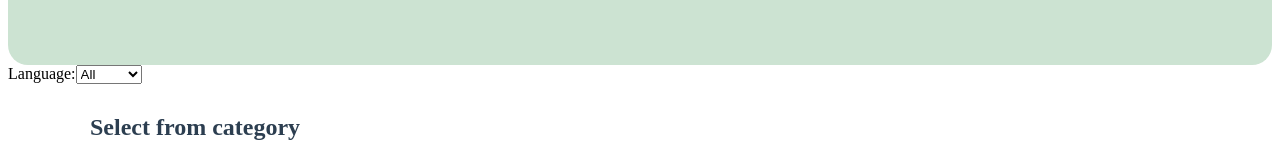
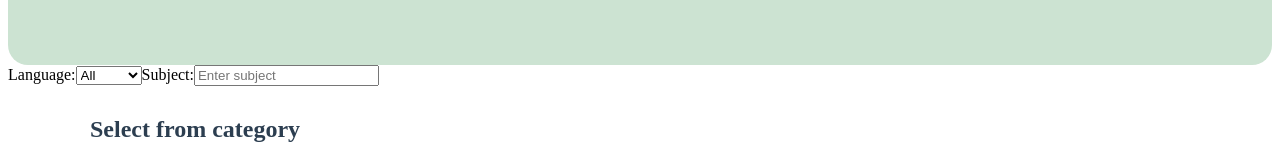
Before and after one commit to bechir-Lahouel/searchenginefront, a React (Create React App) app: page / in a window 1280 px wide. Shown: the part 402-557 px from the top of the page. Built offline with nearby package versions, Linux system fonts and the light colour scheme; no server answers.

Commit message:
Update FilterComponent.tsx

```diff
--- a/src/components/FilterComponent.tsx
+++ b/src/components/FilterComponent.tsx
@@ -4,7 +4,7 @@ import { BookContext } from '../context/BookContext';
 const FilterComponent: React.FC = () => {
     const { setFilters } = useContext(BookContext)!;
 
-    const handleChange = (event: React.ChangeEvent<HTMLSelectElement>) => {
+    const handleChange = (event: React.ChangeEvent<HTMLSelectElement | HTMLInputElement>) => {
         const { name, value } = event.target;
         setFilters(prevFilters => ({ ...prevFilters, [name]: value }));
     };
@@ -17,10 +17,19 @@ const FilterComponent: React.FC = () => {
                     <option value="">All</option>
                     <option value="en">English</option>
                     <option value="fr">French</option>
+                    <option value="ar">French</option>
+                    <option value="zh">French</option>
+                    <option value="nl">French</option>
+                    <option value="de">French</option>
+                    <option value="ru">French</option>
+                    <option value="es">French</option>
                     {/* Ajoutez d'autres langues selon vos besoins */}
                 </select>
             </label>
-            {/* Ajoutez d'autres filtres comme l'auteur, le sujet, etc. */}
+            <label>
+                Subject:
+                <input type="text" name="subject" placeholder="Enter subject" onChange={handleChange} />
+            </label>
         </div>
     );
 };
```
